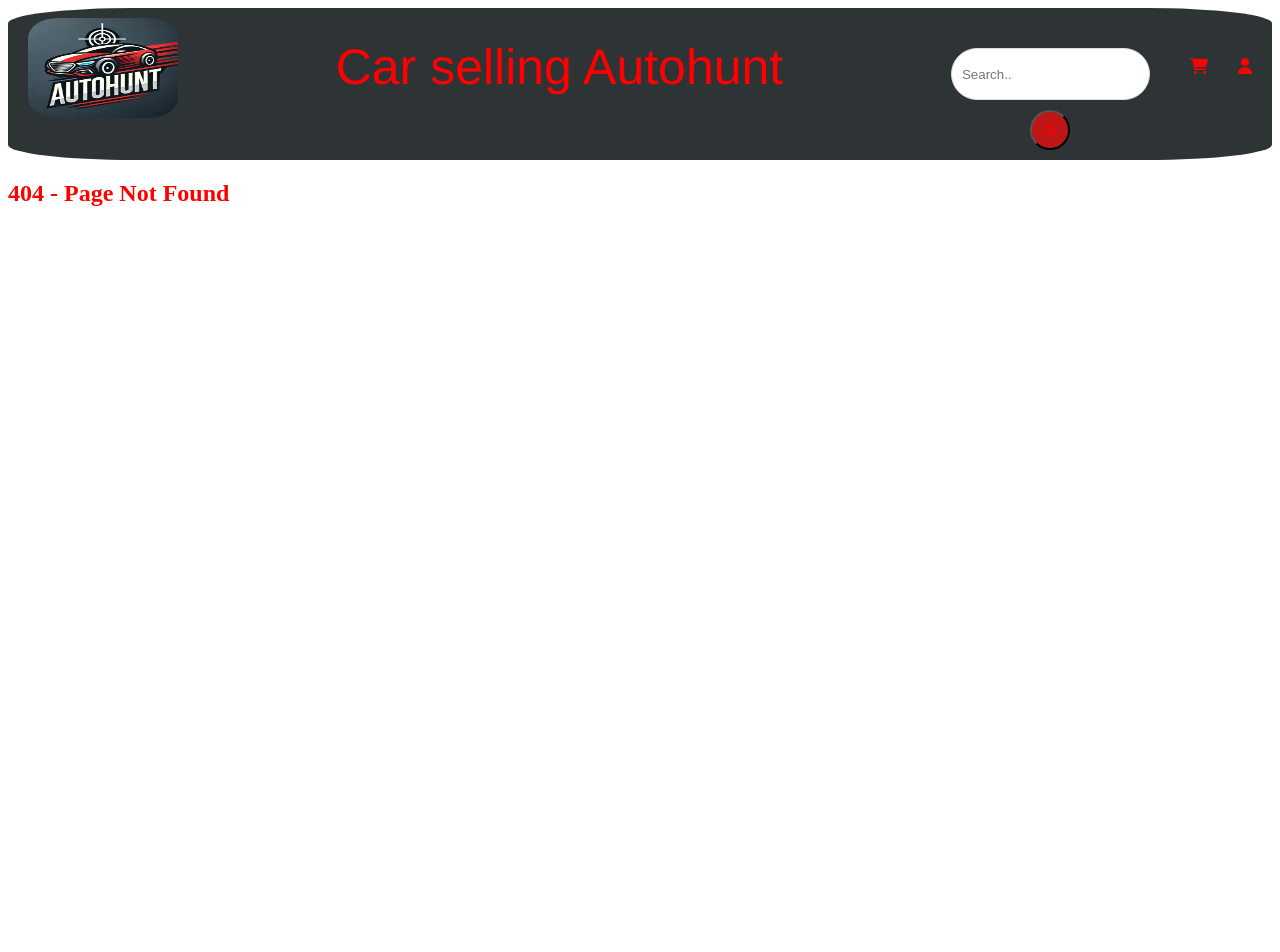
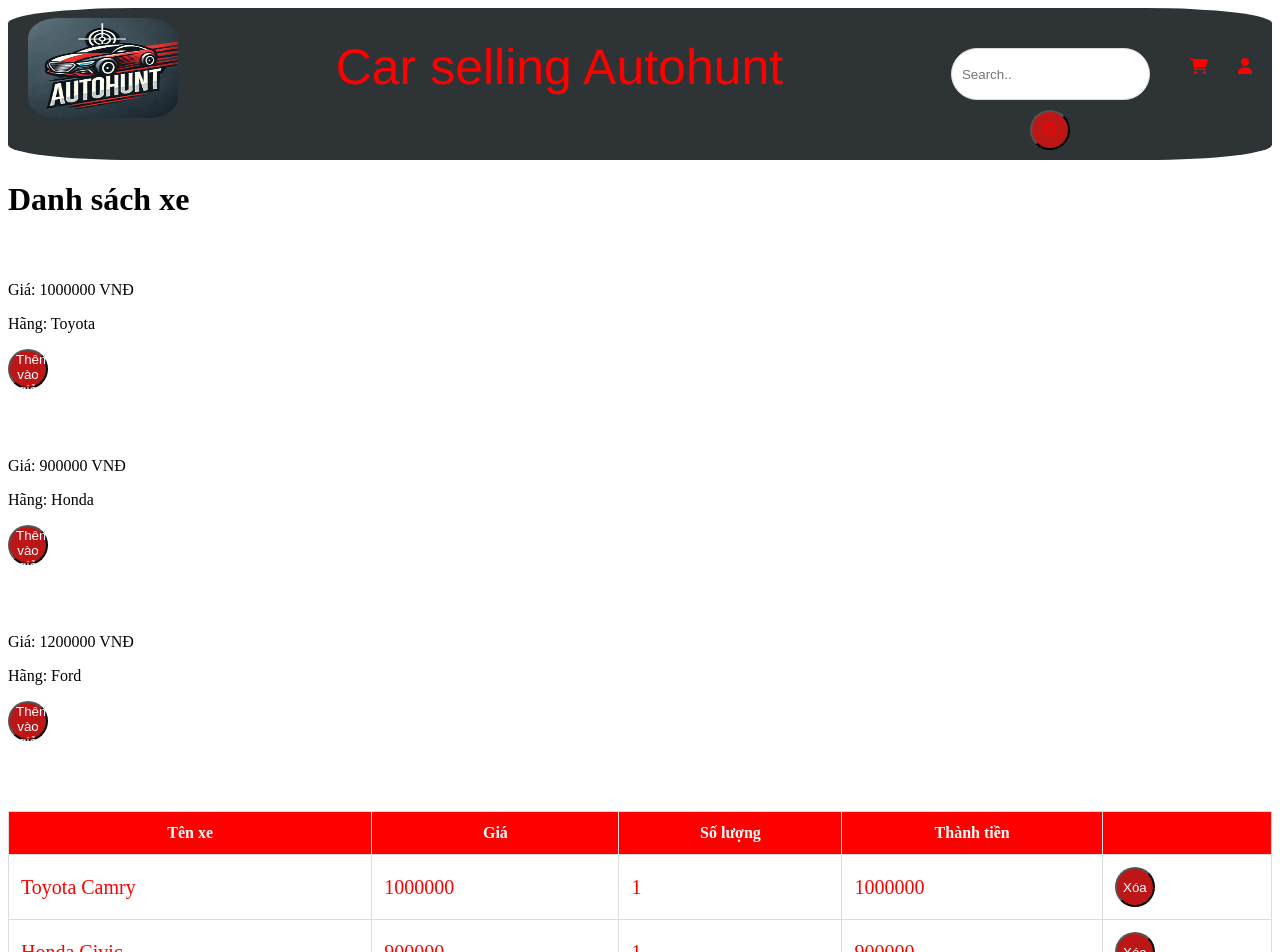
Before and after one commit to muidaoqui/mindx-react, a React (Create React App) app: page /shopping-cart in a window 1280 px wide. Before the commit this address had no page. Shown: the top 952 px of the page. Before the commit the page ends 800 px from the top, so only its background shows below. Built offline with nearby package versions, Linux system fonts and the light colour scheme.

Commit message:
test Shopping Cart

```diff
--- a/src/App.js
+++ b/src/App.js
@@ -3,12 +3,12 @@
 import Navbar from './components/Navbar';
 import Home from './pages/js/Home';
 import About from './pages/js/Toyota';
-import Contact from './pages/js/Rolls-Royce';
 import Register from './pages/js/Register';
 import Login from './pages/js/Login';
 import '@fortawesome/fontawesome-free/css/all.min.css';
 import UserList from './pages/js/UserList';
 import CarList from './pages/js/CarList';
+import Shopping from './pages/js/Shopping';
 function App() {
   return (
     <Router>
@@ -28,14 +28,12 @@
         {/* Trang giới thiệu về Toyota */}
         <Route path="/about" element={<About />} />
 
-        {/* Trang liên hệ (Rolls-Royce) */}
-        <Route path="/contact" element={<Contact />} />
 
         {/* Chuyển hướng mặc định */}
         <Route path="/" element={<Navigate to="/login" replace />} />
         <Route path="/user-list" element={<UserList/>} />
         <Route path="/car-list" element={<CarList/>} />
-
+        <Route path="/shopping-cart" element={<Shopping/>} />
         <Route path="*" element={<h2>404 - Page Not Found</h2>} />
 
       </Routes>
--- /dev/null
+++ b/src/pages/js/Shopping.js
@@ -0,0 +1,96 @@
+import React, { useState, useEffect } from "react";
+
+function Shopping() {
+    const defaultCars = [
+        { productid: "1", productname: "Toyota Camry", productprice: 1000000, productbrand: "Toyota", quantity: 1 },
+        { productid: "2", productname: "Honda Civic", productprice: 900000, productbrand: "Honda", quantity: 1 },
+        { productid: "3", productname: "Ford Ranger", productprice: 1200000, productbrand: "Ford", quantity: 1 }
+    ];
+
+    const [products, setProducts] = useState(() => {
+        return JSON.parse(localStorage.getItem("products")) || defaultCars;
+    });
+
+    useEffect(() => {
+        localStorage.setItem("products", JSON.stringify(products));
+    }, [products]);
+
+    const handleAdd = (product) => {
+        const existingProduct = products.find((item) => item.productid === product.productid);
+        let updatedProducts;
+
+        if (existingProduct) {
+            updatedProducts = products.map((item) =>
+                item.productid === product.productid
+                ? { ...item, quantity: item.quantity + 1 }
+                : item
+            );
+        } else {
+            updatedProducts = [...products, { ...product, quantity: 1 }];
+        }
+
+        setProducts(updatedProducts);
+        localStorage.setItem("products", JSON.stringify(updatedProducts));
+    };
+
+    const handleRemove = (index) => {
+        const newProducts = products.filter((_, i) => i !== index);
+        setProducts(newProducts);
+        localStorage.setItem("products", JSON.stringify(newProducts));
+    };
+
+    const getTotalPrice = () => {
+        return products.reduce((total, item) => total + item.productprice * item.quantity, 0);
+    };
+
+    return (
+        <div>
+            <h1>Danh sách xe</h1>
+            {products.map((product, index) => (
+                <div key={index}>
+                    <h3>{product.productname}</h3>
+                    <p>Giá: {product.productprice} VNĐ</p>
+                    <p>Hãng: {product.productbrand}</p>
+                    <button onClick={() => handleAdd(product)}>Thêm vào giỏ</button>
+                </div>
+            ))}
+
+            <Cart cart={products} handleRemove={handleRemove} />
+            <h3>Tổng tiền: {getTotalPrice()} VNĐ</h3>
+        </div>
+    );
+}
+
+const Cart = ({ cart, handleRemove }) => {
+    return (
+        <div>
+            <h3>Giỏ hàng</h3>
+            {cart.length === 0 ? <p>Giỏ hàng trống</p> : (
+                <table>
+                    <thead>
+                        <tr>
+                            <th>Tên xe</th>
+                            <th>Giá</th>
+                            <th>Số lượng</th>
+                            <th>Thành tiền</th>
+                            <th></th>
+                        </tr>
+                    </thead>
+                    <tbody>
+                        {cart.map((product, index) => (
+                            <tr key={index}>
+                                <td>{product.productname}</td>
+                                <td>{product.productprice}</td>
+                                <td>{product.quantity}</td>
+                                <td>{product.productprice * product.quantity}</td>
+                                <td><button onClick={() => handleRemove(index)}>Xóa</button></td>
+                            </tr>
+                        ))}
+                    </tbody>
+                </table>
+            )}
+        </div>
+    );
+};
+
+export default Shopping;
```
Also changed, not shown: src/pages/js/Audi.js (deleted), src/pages/js/BMW.js (deleted), src/pages/js/Lexus.js (deleted), src/pages/js/Maserati.js (deleted), src/pages/js/Pk.js (deleted), src/pages/js/Rolls-Royce.js (deleted), src/pages/js/Tesla.js (deleted), src/pages/js/Vinfast.js (deleted).
